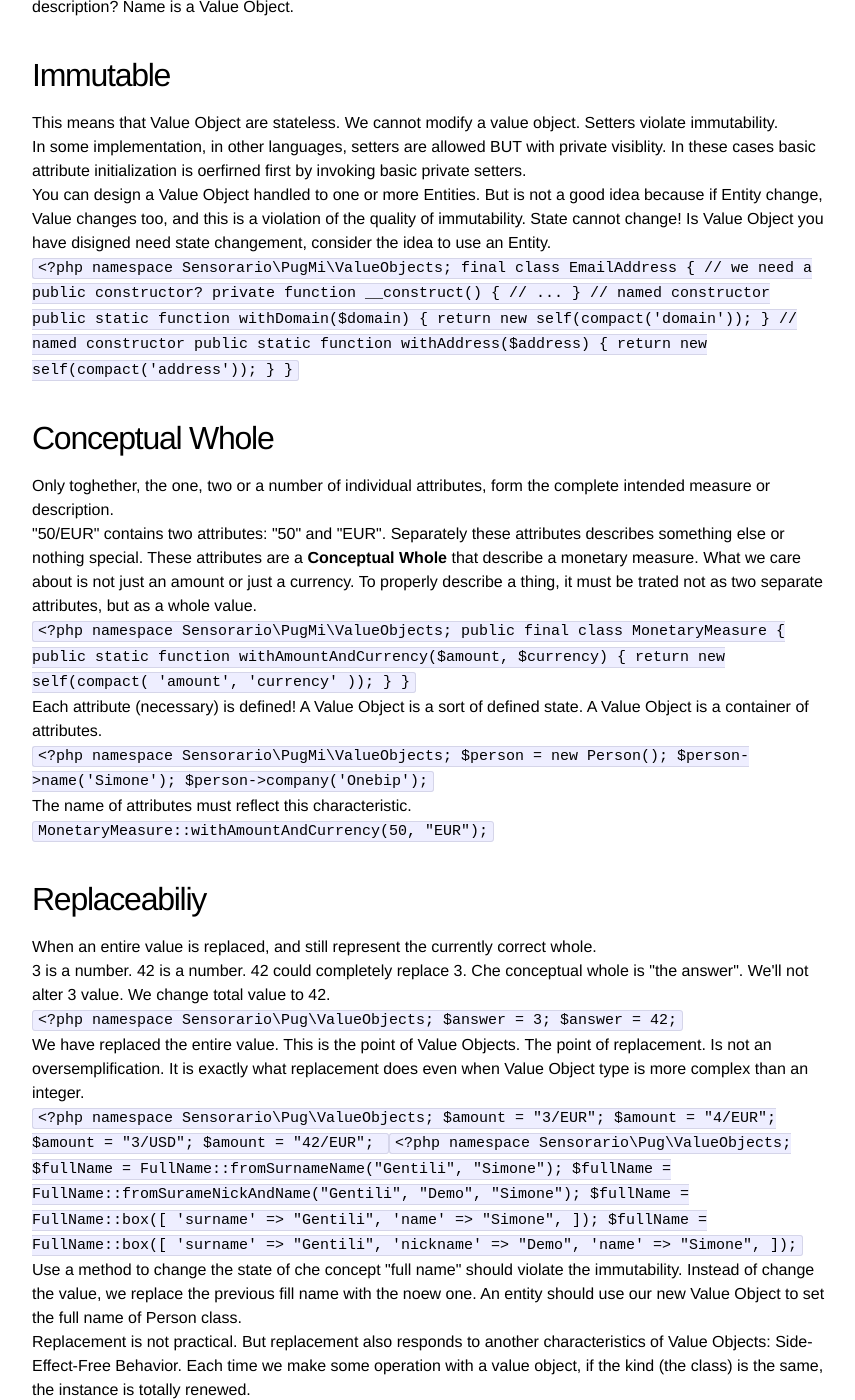
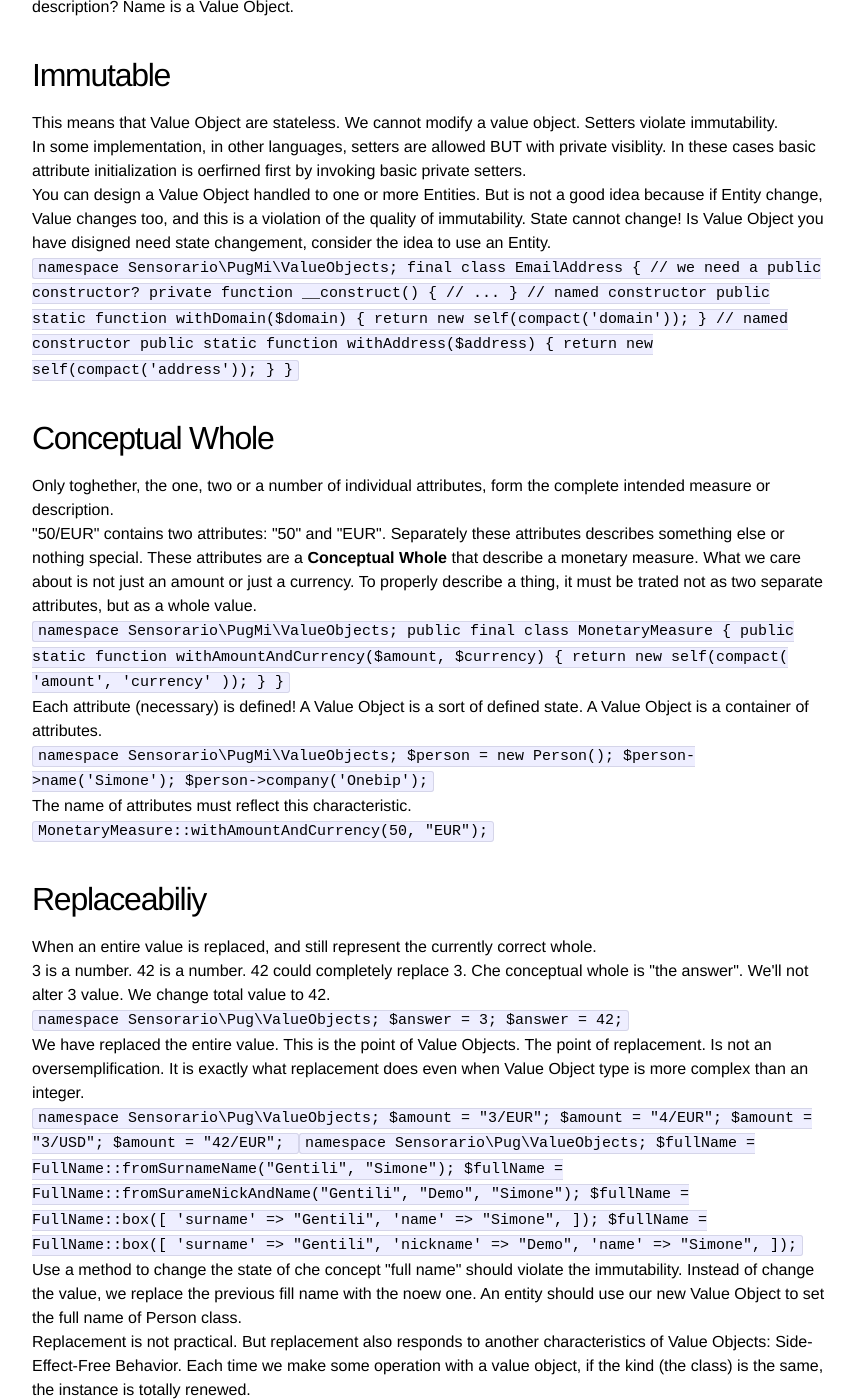
Before and after one commit to sensorario/sensorario.github.io, a Jekyll site: the page built from _posts/2015-05-01-value-objects.markdown, in a window 1280 px wide and 1400 px high, scrolled down 1779 px. Shown: the whole window, without its empty margins (208-1063 px from the left). Built offline with Jekyll 4.4.1, drawn with Linux system fonts in a browser that asks for light colours; some of the changed text lies outside the part shown.

Commit message:
Removed php open tag

```diff
--- a/_posts/2015-05-01-value-objects.markdown
+++ b/_posts/2015-05-01-value-objects.markdown
@@ -63,7 +63,6 @@ categories: DDD
     <p>In some implementation, in other languages, setters are allowed BUT with private visiblity. In these cases basic attribute initialization is oerfirned first by invoking basic private setters.</p>
     <p>You can design a Value Object handled to one or more Entities. But is not a good idea because if Entity change, Value changes too, and this is a violation of the quality of immutability. State cannot change! Is Value Object you have disigned need state changement, consider the idea to use an Entity.</p>
     <code>
-        <?php
         namespace Sensorario\PugMi\ValueObjects;
 
         final class EmailAddress {
@@ -88,7 +87,6 @@ categories: DDD
     <p>Only toghether, the one, two or a number of individual attributes, form the complete intended measure or description.</p>
     <p>"50/EUR" contains two attributes: "50" and "EUR". Separately these attributes describes something else or nothing special. These attributes are a <strong>Conceptual Whole</strong> that describe a monetary measure. What we care about is not just an amount or just a currency. To properly describe a thing, it must be trated not as two separate attributes, but as a whole value.</p>
     <code>
-        <?php
         namespace Sensorario\PugMi\ValueObjects;
 
         public final class MonetaryMeasure {
@@ -102,7 +100,6 @@ categories: DDD
     </code>
     <p>Each attribute (necessary) is defined! A Value Object is a sort of defined state. A Value Object is a container of attributes.</p>
     <code>
-        <?php
         namespace Sensorario\PugMi\ValueObjects;
         $person = new Person();
         $person->name('Simone');
@@ -114,7 +111,6 @@ categories: DDD
     </code>
     <!--<p>This is not perfect. We can use additiona type such as Currency. Or Amount.</p>
     <code>
-        <?php
         namespace Sensorario\Pug\ValueObjects;
         public final class MonetaryMeasure {
             public static function withAmountAndCurrency(Amount $amount, Currency $currency) {
@@ -135,7 +131,6 @@ categories: DDD
     <p>When an entire value is replaced, and still represent the currently correct whole.</p>
     <p>3 is a number. 42 is a number. 42 could completely replace 3. Che conceptual whole is "the answer". We'll not alter 3 value. We change total value to 42.</p>
     <code>
-        <?php
         namespace Sensorario\Pug\ValueObjects;
 
         $answer = 3;
@@ -143,7 +138,6 @@ categories: DDD
     </code>
     <p>We have replaced the entire value. This is the point of Value Objects. The point of replacement. Is not an oversemplification. It is exactly what replacement does even when Value Object type is more complex than an integer.</p>
     <code>
-        <?php
         namespace Sensorario\Pug\ValueObjects;
 
         $amount = "3/EUR";
@@ -152,7 +146,6 @@ categories: DDD
         $amount = "42/EUR";
     </code>
     <code>
-        <?php
         namespace Sensorario\Pug\ValueObjects;
         $fullName = FullName::fromSurnameName("Gentili", "Simone");
         $fullName = FullName::fromSurameNickAndName("Gentili", "Demo", "Simone");
@@ -177,7 +170,6 @@ categories: DDD
     <p>If both types and their attributes are equal, the Value are considered equal. Further, if any two or more Value instances are equal, you could assign any one of the equal Value instances to an Entity's property  and the assignment would not change the value of the property.</p>
     <p>Ask yourself if the concept you are designing must be an Entity identified uniqeuely from all other object or if it sufficiently supported using value equality. If the consept itself doesnt require unique identity, model it as a Value Object.</p>
     <code>
-        <?php
         namespace Sensorario\PugMi\ValueObjects;
 
         $a = new Currency('USD');
@@ -199,7 +191,6 @@ categories: DDD
     <p>"Since no modification occurs when executing a specific operation, that operation is said to be side-effect free." All methods of a Value Objects are side-effect free, because they must not violate the immutability characteristics. We might see Value Objects only as attribute container</p>
     <p>Pure functional programming languages allow nothing but side-effect-free behavior, requiring all closures to receive and produce only immutable value objects.</p>
     <code>
-        <?php
         namespace Sensorario\Pug\ValueObjects;
 
         $fullName = new FullName("Gentili", "Simone");
@@ -208,7 +199,6 @@ categories: DDD
     </code>
     <p>The method withNickname() must respect the side-effect-free rule. Value Objects are immutable. Thus, the method will generate new container of attributes. Thw use of methods withSomething(), make all more expressive. The method will be implemented in this way:</p>
     <code>
-        <?php
         namespace Sensorario\Pug\ValueObjects;
 
         class FullName {
@@ -234,7 +224,6 @@ categories: DDD
     <p>In case of currency, standard types could be EUR, USD, ... and so on. Using a standard type helps avoid bogus currencies. Use a Value Object helps development avoiding bogus in values.</p>
     <p>Depending on the level of standardisation: type could be defined in a txt file, exel, ... OR accepted as international standards.</p>
     <code>
-        <?php
         namespace Sensorario\PugMi\ValueObjects;
 
         final class HTTPStatusCodes {
@@ -259,7 +248,6 @@ categories: DDD
     <p>If all setter has private scope, there is no opportunity for attributes to be exposed to mutation by consumers.</p>
     <p>Fluent interface!</p>
     <code>
-        <?php
         namespace Sensorario\PugMi\ValueObjects;
 
         $valueObject = ValueObject::box([
@@ -271,7 +259,6 @@ categories: DDD
     </code>
     <p>Value Objects and encapsulation. Mmmm. "Functions should have a small number of arguments. No argument is best, followed by one, two, and three. More than three is very questionable and should be avoided with prejudice." But, what hannpes when we need more and more third party class in a static method of our value object? My question is, ... How many third party elements can I accept, and still think this object as a Value Objecr?</p>
     <code>
-        <?php
         namespace Sensorario\PugMi\ValueObjects;
 
         use Sensorario\Stuff;
```
